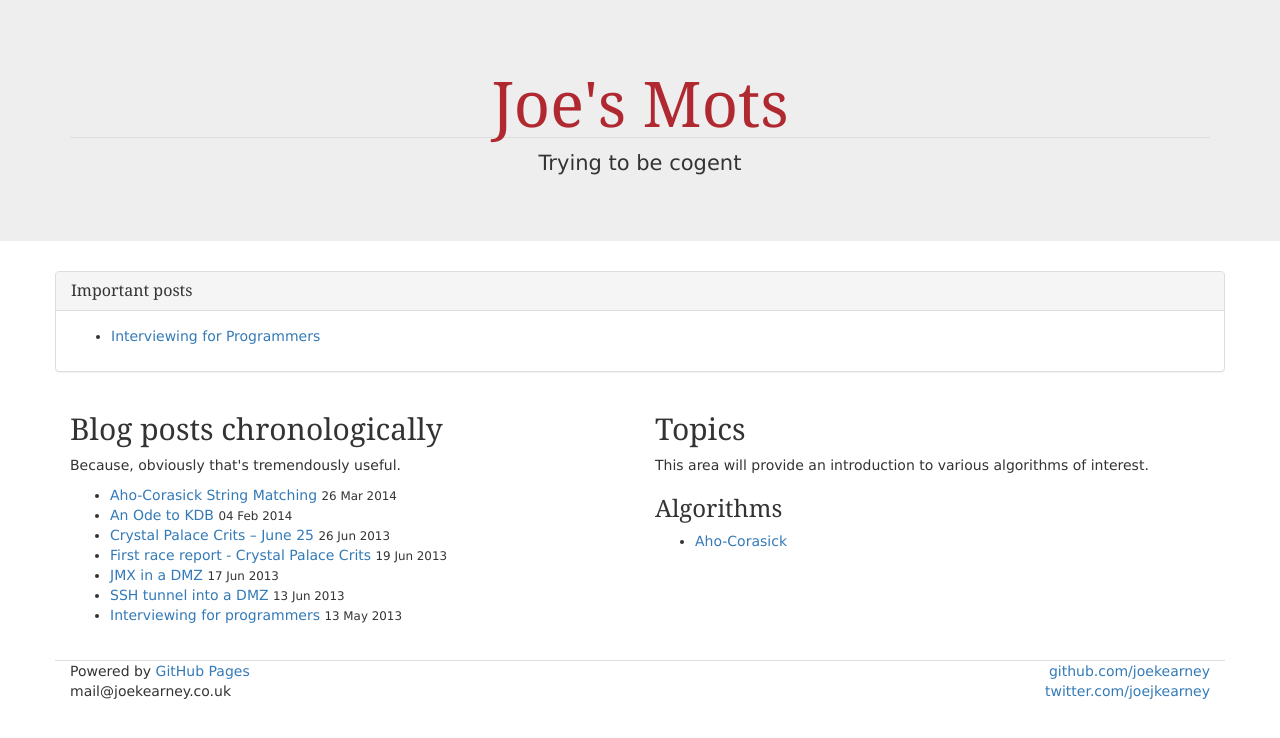
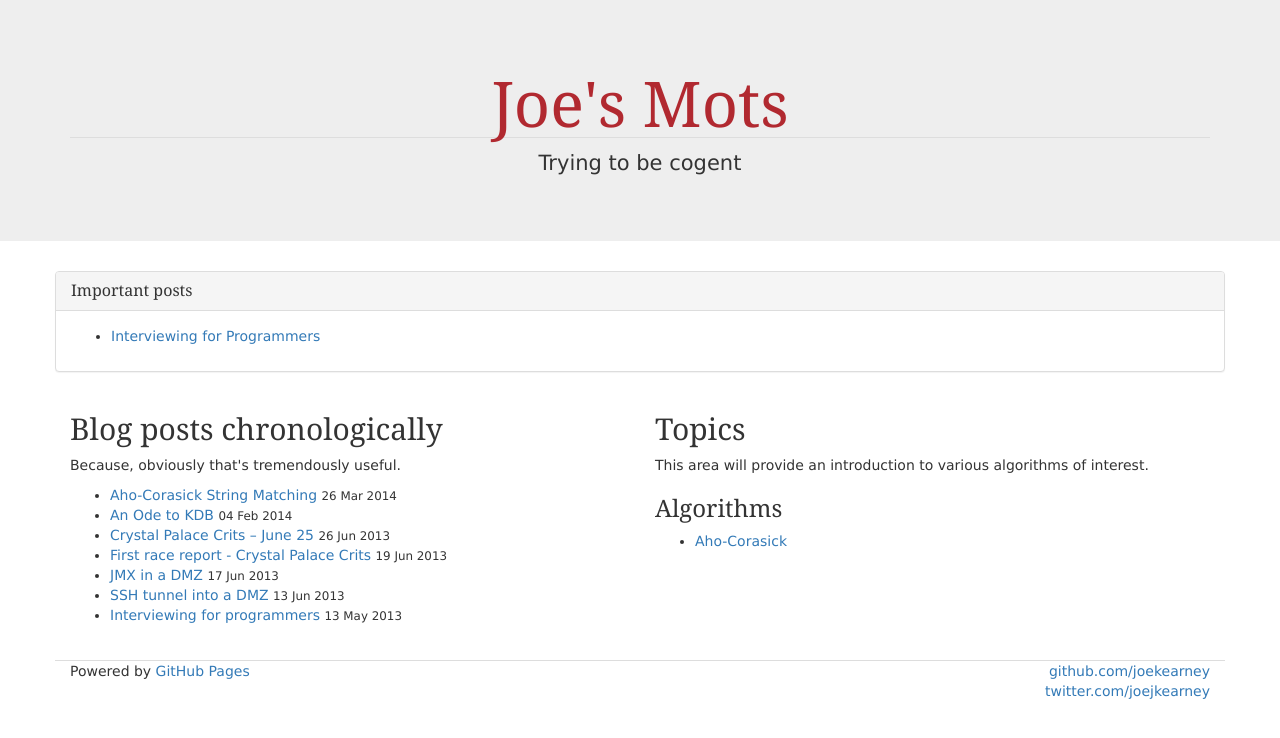
Before and after one commit to joekearney/joekearney.github.io, a Jekyll site: the page built from index.html, in a window 1280 px wide. Shown: the top 738 px of the page. Built offline with Jekyll 4.4.1, drawn with Linux system fonts in a browser that asks for light colours; nearby versions of some CDN libraries; some web fonts are replaced; Markdown is read by kramdown in place of the engine named in the settings.

Commit message:
Update default.html

```diff
--- a/_layouts/default.html
+++ b/_layouts/default.html
@@ -37,10 +37,7 @@
 
         <div class="row contact">
           <div class="col-sm-6">
-            <p>
-              Powered by <a href="http://pages.github.com/">GitHub Pages</a><br />
-              mail@joekearney.co.uk
-            </p>
+            <p>Powered by <a href="http://pages.github.com/">GitHub Pages</a></p>
           </div>
           <div class="col-sm-6 text-right">
             <p>
```
